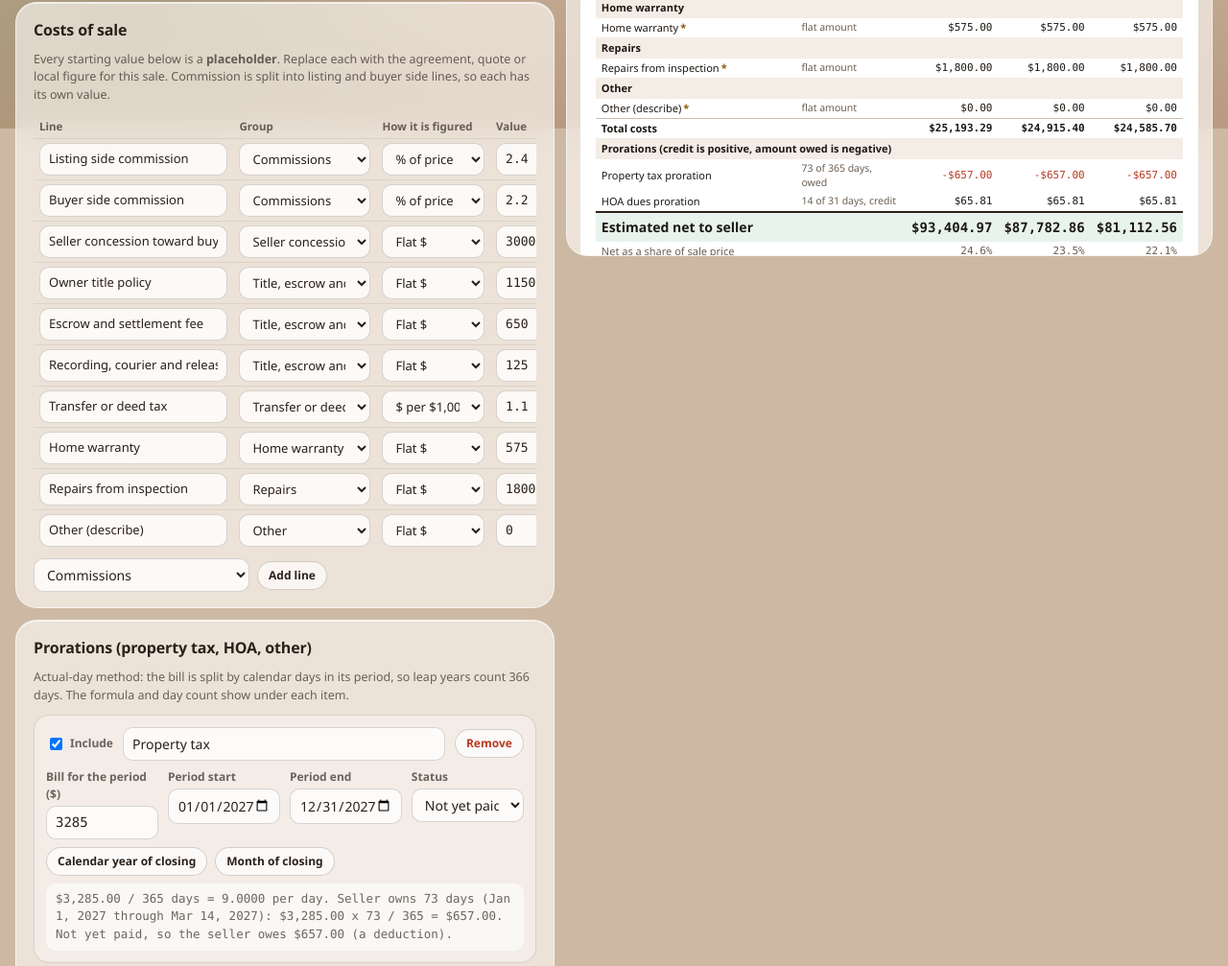
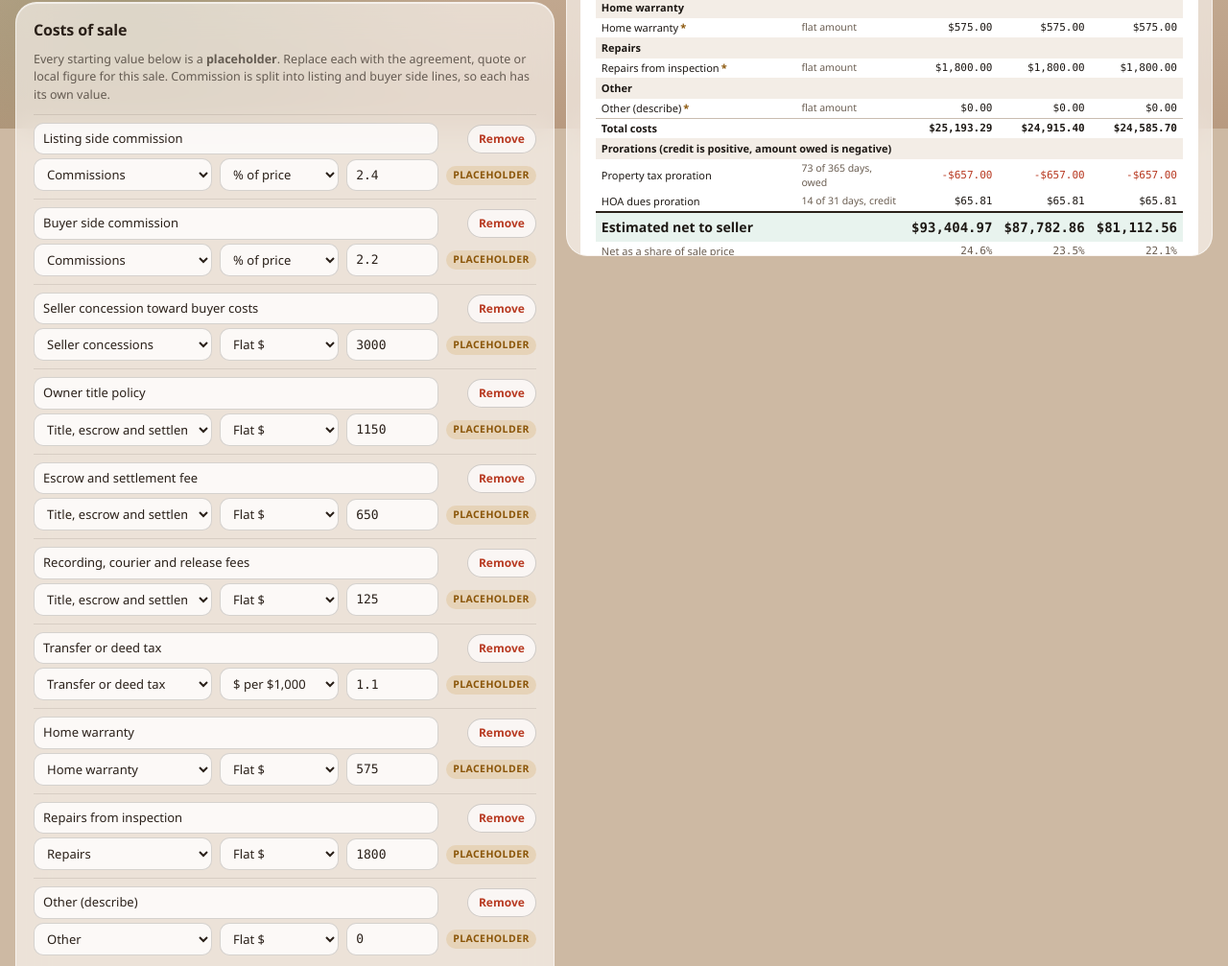
Before and after one commit to chasebuilds/seller-net-sheet-cma, a website built with Vite: page index.html in a window 1280 px wide. Shown: the part 666-1673 px from the top of the page at 96% size. Built offline with nearby package versions, Linux system fonts and the light colour scheme.

Commit message:
Show every field of the cost line tables in the narrow column; refresh screenshots
Each cost line is now a two-row card (label and remove, then group, method, value, placeholder badge) instead of a clipped scrolling table.

Co-Authored-By: Claude Opus 5.5 <noreply@anthropic.com>

```diff
--- a/src/style.css
+++ b/src/style.css
@@ -56,7 +56,7 @@ input.note { min-width: 100px }
 .chk input { width: auto }
 .formula { margin-top: 8px; font-size: 12.5px; color: var(--ink-2); background: rgba(255, 255, 255, .55); border-radius: 10px; padding: 7px 10px; font-family: var(--f-num) }
 .tscroll { overflow-x: auto }
-table.lines { width: 100%; min-width: 800px; border-collapse: collapse; font-size: 13px }
+table.lines { width: 100%;  border-collapse: collapse; font-size: 13px }
 table.lines th { text-align: left; font-size: 11.5px; color: var(--ink-2); padding: 4px 6px; white-space: nowrap }
 table.lines td { padding: 4px 6px; vertical-align: middle; border-top: 1px solid rgba(42, 32, 25, .08) }
 table.comps td { font-size: 12.5px }
@@ -132,4 +132,15 @@ table.grid th.l, table.grid td.l { text-align: left } table.grid td.adjl { font-
   .sheet-page:not(:has(.pfoot)) { min-height: 0; height: auto }
 }
 .cols > * { min-width: 0 }
-table.lines td:first-child input { min-width: 170px }
+/* cost line tables: two-row cards so every field is visible in the narrow column */
+table.lines:not(.comps) { min-width: 0; display: block }
+table.lines:not(.comps) thead { display: none }
+table.lines:not(.comps) tbody { display: block }
+table.lines:not(.comps) tr { display: grid; grid-template-columns: minmax(0, 1.5fr) minmax(0, 1fr) 96px auto; gap: 4px 8px; padding: 8px 0; border-top: 1px solid rgba(42, 32, 25, .1); align-items: center }
+table.lines:not(.comps) td { display: block; padding: 0; border: 0; min-width: 0 }
+table.lines:not(.comps) td:nth-child(1) { grid-column: 1 / 4; grid-row: 1 }
+table.lines:not(.comps) td:nth-child(6) { grid-column: 4; grid-row: 1; text-align: right }
+table.lines:not(.comps) td:nth-child(2) { grid-column: 1; grid-row: 2 }
+table.lines:not(.comps) td:nth-child(3) { grid-column: 2; grid-row: 2 }
+table.lines:not(.comps) td:nth-child(4) { grid-column: 3; grid-row: 2 }
+table.lines:not(.comps) td:nth-child(5) { grid-column: 4; grid-row: 2 }
```
Also changed, not shown: docs/preview-buyer.png, docs/preview-cma.png, docs/preview.png.
